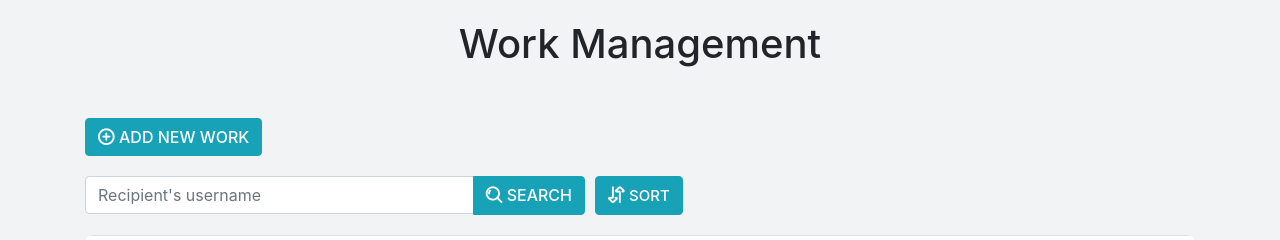
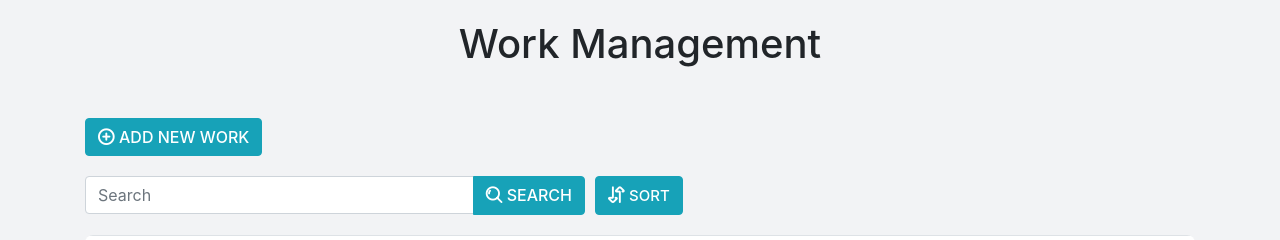
Before and after one commit to thuong-resper/TaskList, a React (Create React App) app: page / in a window 1280 px wide. Shown: the top 240 px of the page. Built offline with nearby package versions, Linux system fonts and the light colour scheme.

Commit message:
done find by name

```diff
--- a/src/App.js
+++ b/src/App.js
@@ -20,6 +20,7 @@
                 name: "",
                 status: -1,
             },
+            keyword: "",
         };
     }
 
@@ -186,8 +187,15 @@
         });
     };
 
+    // search
+    onSearch = (keyword) => {
+        this.setState({
+            keyword: keyword,
+        });
+    };
+
     render() {
-        var { tasks, isDisplayForm, taskEditing, filter } = this.state; // var tasks = this.state.tasks
+        var { tasks, isDisplayForm, taskEditing, filter, keyword } = this.state; // var tasks = this.state.tasks
 
         // filter
         if (filter) {
@@ -209,6 +217,12 @@
             });
         }
 
+        // find
+        if (keyword) {
+            tasks = tasks.filter((task) => {
+                return task.name.toLowerCase().indexOf(keyword) !== -1;
+            });
+        }
         //Condition for display Task Form
         var elementTaskForm = isDisplayForm ? (
             <TaskForm
@@ -247,7 +261,7 @@
                             <span>Add new work</span>
                         </button>
 
-                        <Control />
+                        <Control onSearch={this.onSearch} />
 
                         <TaskList
                             tasks={tasks}
--- a/src/components/Control.js
+++ b/src/components/Control.js
@@ -7,7 +7,7 @@
         return (
             <div className="w-100 d-flex mgb-20">
                 {/* Search */}
-                <Search />
+                <Search onSearch={this.props.onSearch} />
                 {/*Sort */}
                 <Sort />
             </div>
--- a/src/components/Search.js
+++ b/src/components/Search.js
@@ -1,18 +1,46 @@
 import React from "react";
 
 class Search extends React.Component {
+    constructor(props) {
+        super(props);
+        this.state = {
+            keyword: "",
+        };
+    }
+
+    onChange = (e) => {
+        const target = e.target,
+            name = target.name,
+            value = target.value;
+        this.setState({
+            [name]: value,
+        });
+    };
+
+    onSearch = () => {
+        this.props.onSearch(this.state.keyword);
+    };
+
     render() {
+        let { keyword } = this.state;
         return (
             <div className="input-group mw-500 mgr-10">
                 <input
                     type="text"
                     className="form-control"
-                    placeholder="Recipient's username"
+                    placeholder="Search"
                     aria-label="Recipient's username"
                     aria-describedby="basic-addon2"
+                    name="keyword"
+                    value={keyword}
+                    onChange={this.onChange}
                 />
                 <div className="input-group-append">
-                    <button type="button" className="btn btn-info">
+                    <button
+                        type="button"
+                        className="btn btn-info"
+                        onClick={this.onSearch}
+                    >
                         <span className="flaticon-search flaticon" />
                         <span>Search</span>
                     </button>
```
Also changed, not shown: 1 other file (tests, documents, lock files or other folders).
